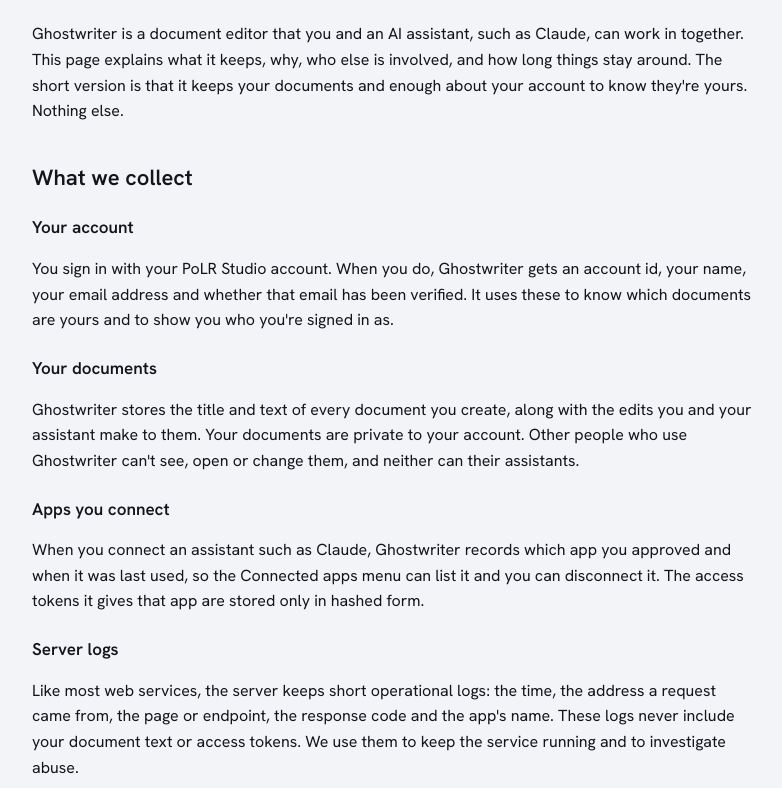
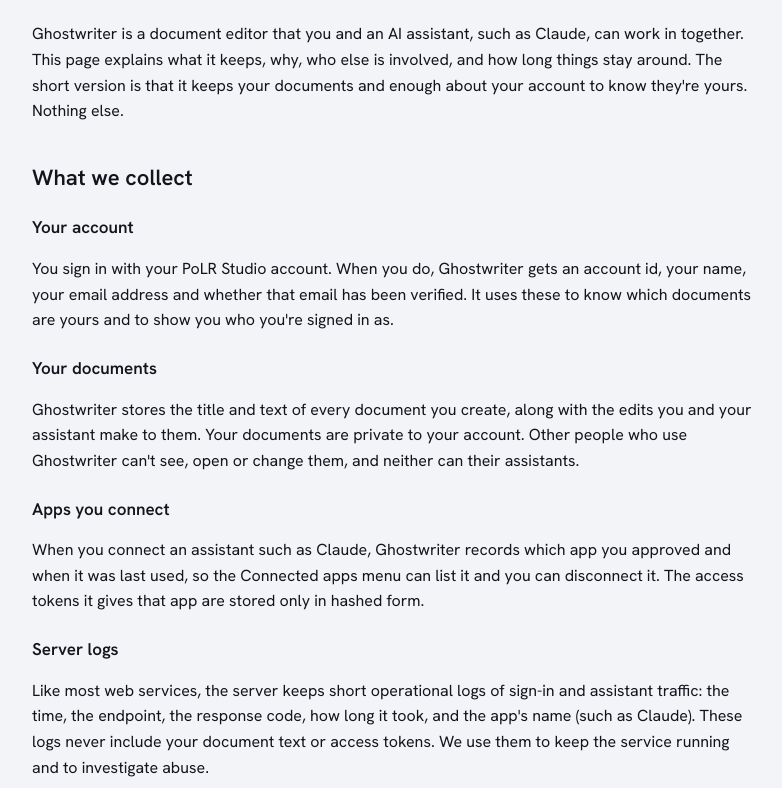
Before and after one commit to pathofleastresistor/ghostwriter, a website: page site/privacy.html in a window 1280 px wide. Shown: the part 164-952 px from the top of the page, without its empty margins (248-1030 px from the left). Drawn offline with Linux system fonts and the light colour scheme; a web font is replaced by a local one.

Commit message:
Keep the auth tests under the registration rate limit; match the privacy page to the request log
Co-Authored-By: Claude Opus 5.5 <noreply@anthropic.com>
Claude-Session: https://claude.ai/code/session_01QHKtWTRidXiSeB5wSmm6UP

```diff
--- a/site/privacy.html
+++ b/site/privacy.html
@@ -29,7 +29,7 @@
     <h3>Apps you connect</h3>
     <p>When you connect an assistant such as Claude, Ghostwriter records which app you approved and when it was last used, so the Connected apps menu can list it and you can disconnect it. The access tokens it gives that app are stored only in hashed form.</p>
     <h3>Server logs</h3>
-    <p>Like most web services, the server keeps short operational logs: the time, the address a request came from, the page or endpoint, the response code and the app's name. These logs never include your document text or access tokens. We use them to keep the service running and to investigate abuse.</p>
+    <p>Like most web services, the server keeps short operational logs of sign-in and assistant traffic: the time, the endpoint, the response code, how long it took, and the app's name (such as Claude). These logs never include your document text or access tokens. We use them to keep the service running and to investigate abuse.</p>
 
     <h2>What we don't collect</h2>
     <ul>
```
Also changed, not shown: test/auth.test.js (+6 -1 lines).
